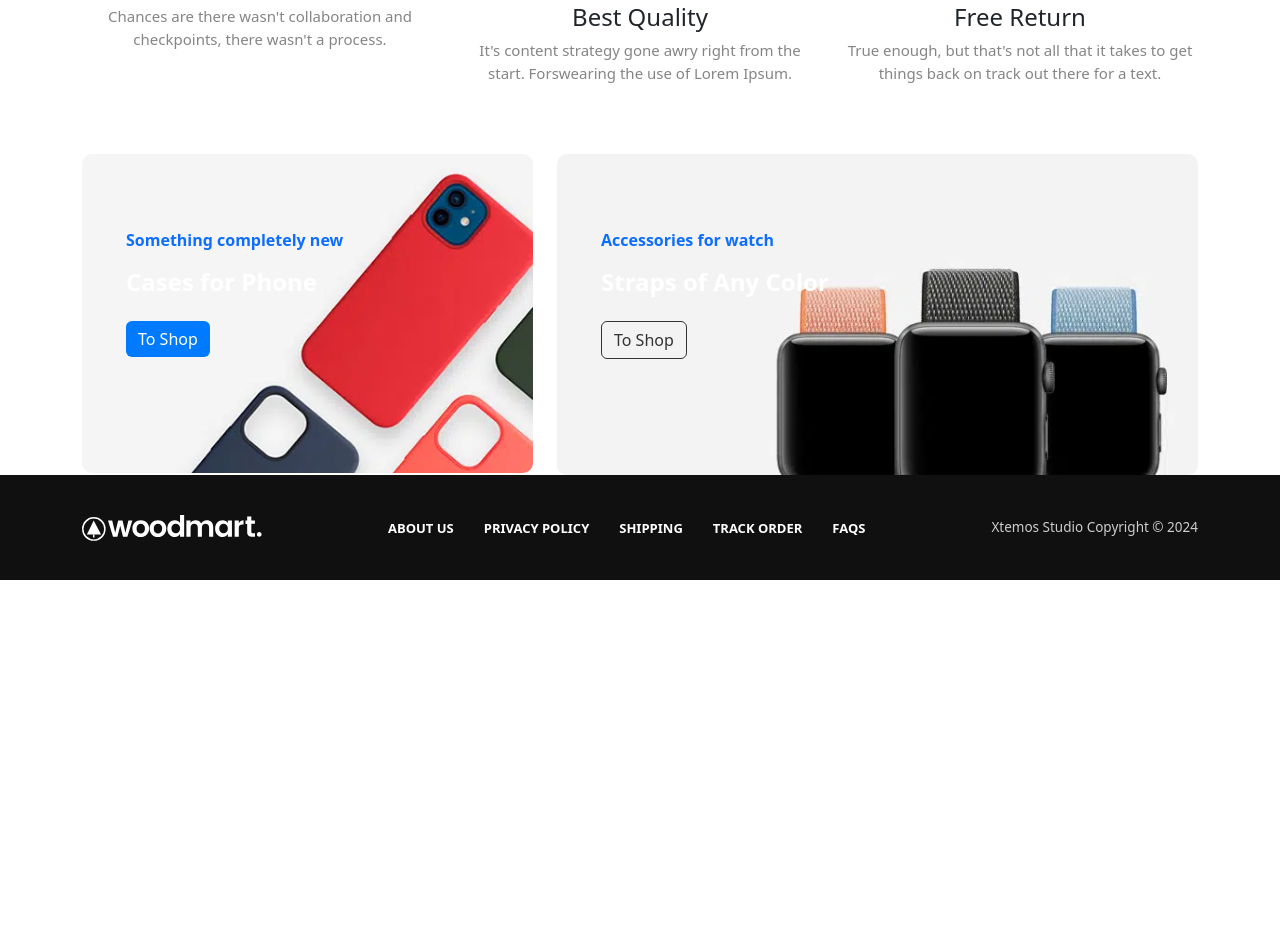
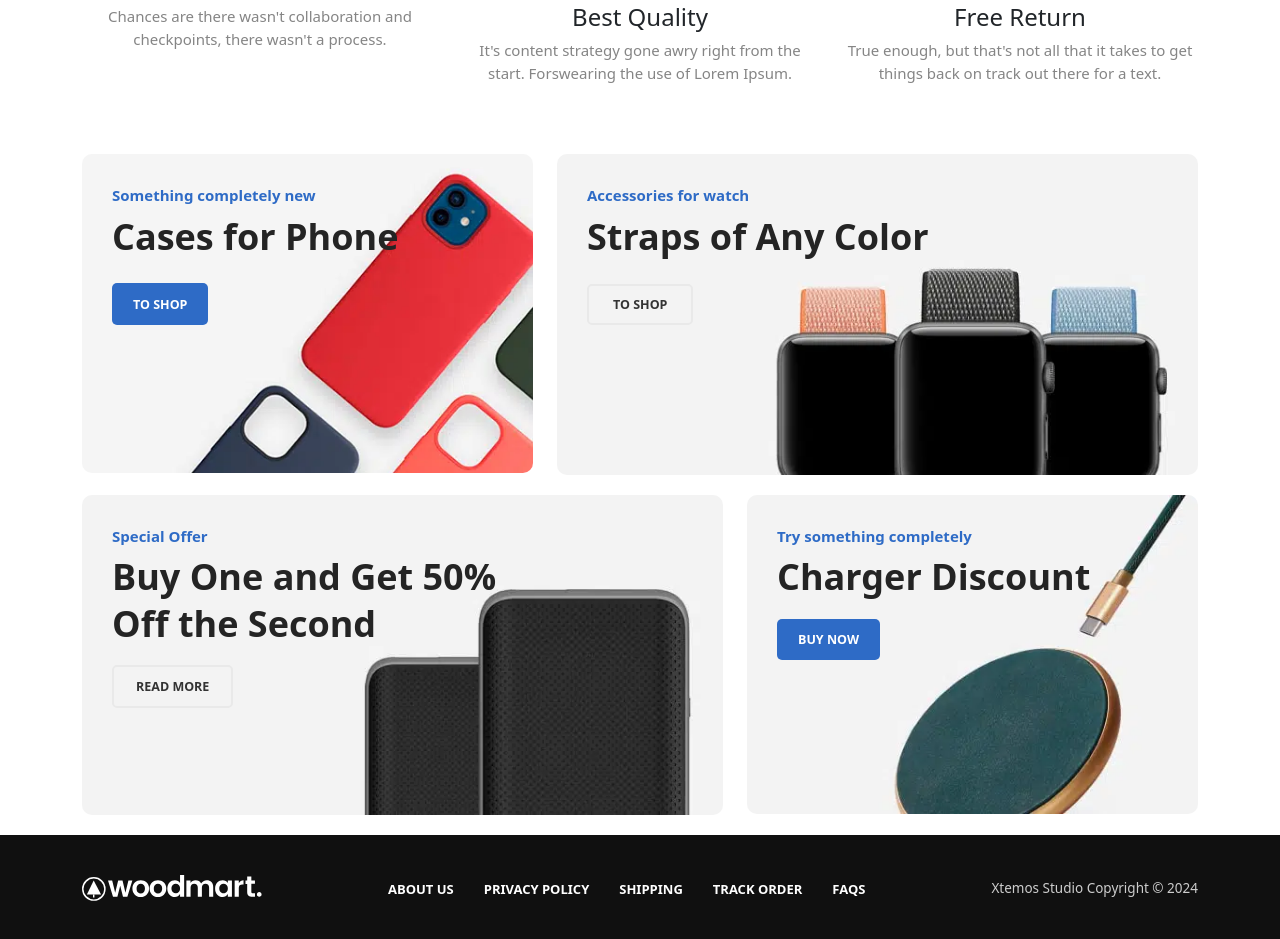
Before and after one commit to HiuV1411/do-an_FE_cuoi-ki, a plain HTML site: page index.html in a window 1280 px wide. Shown: the part 2217-3156 px from the top of the page. Before the commit the page ends 2797 px from the top, so only its background shows below. Drawn offline with Linux system fonts and the light colour scheme.

Commit message:
04/11/2024 - Nguyen Minh

```diff
--- a/css/style.css
+++ b/css/style.css
@@ -10,7 +10,9 @@ ul {
     list-style: none;
 }
 
-:root {}
+:root {
+    --color-light: #fff;
+}
 
 /* =================================================================================== */
 /* header */
@@ -259,6 +261,12 @@ ul {
     border: 12px solid #F3F3F3;
     border-radius: 5px;
     box-shadow: 0 0 3px rgba(0, 0, 0, 0.15);
+}
+
+.slider .header-content .SHOP:hover {
+    background-color: #2A61B4;
+    border: 12px solid #2A61B4;
+    transition: 0.2s;
 }
 
 .slider .header-content .READ:hover {
@@ -608,6 +616,7 @@ ul {
 
 .banner {
     position: relative;
+    margin-bottom: 20px;
 }
 
 .banner img {
@@ -618,23 +627,97 @@ ul {
 
 .banner-content {
     position: absolute;
-    top: 50px;
-    left: 20px;
-    color: #fff;
+    top: 30px;
+    left: 30px;
+}
+
+.banner-subtitle {
+    color: rgb(46, 107, 198);
+    font-size: 15px;
+    font-weight: 600;
 }
 
 .banner-title {
-    font-size: 1.5rem;
+    color: #242424;
+    font-size: 36px;
+    font-weight: 600;
+    margin-top: 7px;
+    margin-bottom: 0px;
+    line-height: 1.3;
 }
 
-.btn-primary {
-    background-color: #007bff;
-    border: none;
+.button-nav-row-first {
+    margin-top: 30px;
 }
 
-.btn-outline-dark {
-    border-color: #333;
+.button-nav-row-first .button-left {
+    color: #fff;
+    height: 42px;
+    padding: 12.5px 21px;
+    font-size: 12.5px;
+    font-weight: 650;
+    text-transform: uppercase;
+    background-color: rgb(46, 107, 198);
+    border-radius: 5px;
+}
+
+.button-nav-row-first .button-left:hover {
+    background-color: #2A61B4;
+    transition: 0.3s;
+}
+
+.button-nav-row-first .button-right:hover {
+    background-color: #E9E9E9;
+    transition: 0.3s;
+}
+
+.button-nav-row-first .button-right {
     color: #333;
+    height: 42px;
+    padding: 10px 24px;
+    font-size: 12.5px;
+    font-weight: 650;
+    text-transform: uppercase;
+    background-color: transparent;
+    border: 2px solid #E9E9E9;
+    border-radius: 5px;
+}
+
+.button-nav-row-two {
+    margin-top: 25px;
+}
+
+.button-nav-row-two .button-left {
+    color: #333;
+    height: 42px;
+    padding: 11px 22px;
+    font-size: 12.5px;
+    font-weight: 650;
+    text-transform: uppercase;
+    background-color: transparent;
+    border: 2px solid #E9E9E9;
+    border-radius: 5px;
+}
+
+.button-nav-row-two .button-right {
+    color: #fff;
+    height: 42px;
+    padding: 12px 21px;
+    font-size: 12.5px;
+    font-weight: 650;
+    text-transform: uppercase;
+    background-color: rgb(46, 107, 198);
+    border-radius: 5px;
+}
+
+.button-nav-row-two .button-left:hover {
+    background-color: #E9E9E9;
+    transition: 0.3s;
+}
+
+.button-nav-row-two .button-right:hover {
+    background-color: #2A61B4;
+    transition: 0.3s;
 }
 
 /* =================================================================================== */
--- a/index.html
+++ b/index.html
@@ -553,53 +553,58 @@
                     <div class="col-md-5">
                         <div class="banner">
                             <a href=""><img src="./img/banner-quality-1.jpg.webp" alt="Cases for Phone"></a>
-                            <div class="banner-content position-absolute p-4">
-                                <p class="banner-subtitle text-primary fw-bold">Something completely new</p>
-                                <h2 class="banner-title fw-bold">Cases for Phone</h2>
-                                <a href="" class="btn btn-primary mt-3">To Shop</a>
+                            <div class="banner-content">
+                                <a href="">
+                                    <div class="banner-subtitle">Something completely new</div>
+                                    <h4 class="banner-title">Cases for Phone</h4>
+                                    <div class="button-nav-row-first"><a href="" class="button-left">To Shop</a></div>
+                                </a>
                             </div>
                         </div>
                     </div>
                     <div class="col-md-7">
                         <div class="banner">
                             <a href=""><img src="./img/banner-quality-2.jpg.webp" alt="Straps of Any Color"></a>
-                            <div class="banner-content position-absolute p-4">
-                                <p class="banner-subtitle text-primary fw-bold">Accessories for watch</p>
-                                <h2 class="banner-title fw-bold">Straps of Any Color</h2>
-                                <a href="" class="btn btn-outline-dark mt-3">To Shop</a>
+                            <div class="banner-content">
+                                <a href="">
+                                    <div class="banner-subtitle">Accessories for watch</div>
+                                    <h4 class="banner-title">Straps of Any Color</h4>
+                                    <div class="button-nav-row-first"><a href="" class="button-right">To Shop</a></div>
+                                </a>
                             </div>
                         </div>
                     </div>
                 </div>
-                <!-- <div class="row">
-                    <div class="col-md-6">
-                        <div class="promo-banner p-4 text-start bg-light">
+                <div class="row">
+                    <div class="col-md-7">
+                        <div class="banner">
+                            <a href=""><img src="./img/banner-quality-3.jpg.webp" alt="Straps of Any Color"></a>
                             <div class="banner-content">
-                                <p class="text-primary fw-bold mb-1">Special offer</p>
-                                <h2 class="banner-title fw-bold">Buy One and Get 50% Off the Second</h2>
-                                <a href="#" class="btn btn-outline-secondary mt-3">READ MORE</a>
-                            </div>
-                            <div class="banner-image mt-4">
-                                <img src="https://woodmart.b-cdn.net/accessories/wp-content/uploads/sites/7/2022/04/accessories-banner-2.jpg"
-                                    alt="Special Offer Image" class="img-fluid">
+                                <a href="">
+                                    <div class="banner-subtitle">Special Offer</div>
+                                    <h4 class="banner-title">Buy One and Get 50%<br>Off the Second</h4>
+                                    <div class="button-nav-row-two"><a href="" class="button-left">Read more</a></div>
+                                </a>
                             </div>
                         </div>
                     </div>
-                    <div class="col-md-6">
-                        <div class="promo-banner p-4 text-start bg-light">
+                    <div class="col-md-5">
+                        <div class="banner">
+                            <a href=""><img src="./img/banner-quality-4.jpg.webp" alt="Cases for Phone"></a>
                             <div class="banner-content">
-                                <p class="text-primary fw-bold mb-1">Try something completely</p>
-                                <h2 class="banner-title fw-bold">Charger Discount</h2>
-                                <a href="#" class="btn btn-primary mt-3">BUY NOW</a>
-                            </div>
-                            <div class="banner-image mt-4">
-                                <img src="https://woodmart.b-cdn.net/accessories/wp-content/uploads/sites/7/2022/04/accessories-banner-2.jpg"
-                                    alt="Charger Discount Image" class="img-fluid">
+                                <a href="">
+                                    <div class="banner-subtitle">Try something completely</div>
+                                    <h4 class="banner-title">Charger Discount</h4>
+                                    <div class="button-nav-row-two"><a href="" class="button-right">Buy now</a></div>
+                                </a>
                             </div>
                         </div>
                     </div>
-                </div> -->
+                </div>
             </div>
+        </section>
+        <section class="popular-products">
+
         </section>
         <!-- End quality -->
     </div>
```
